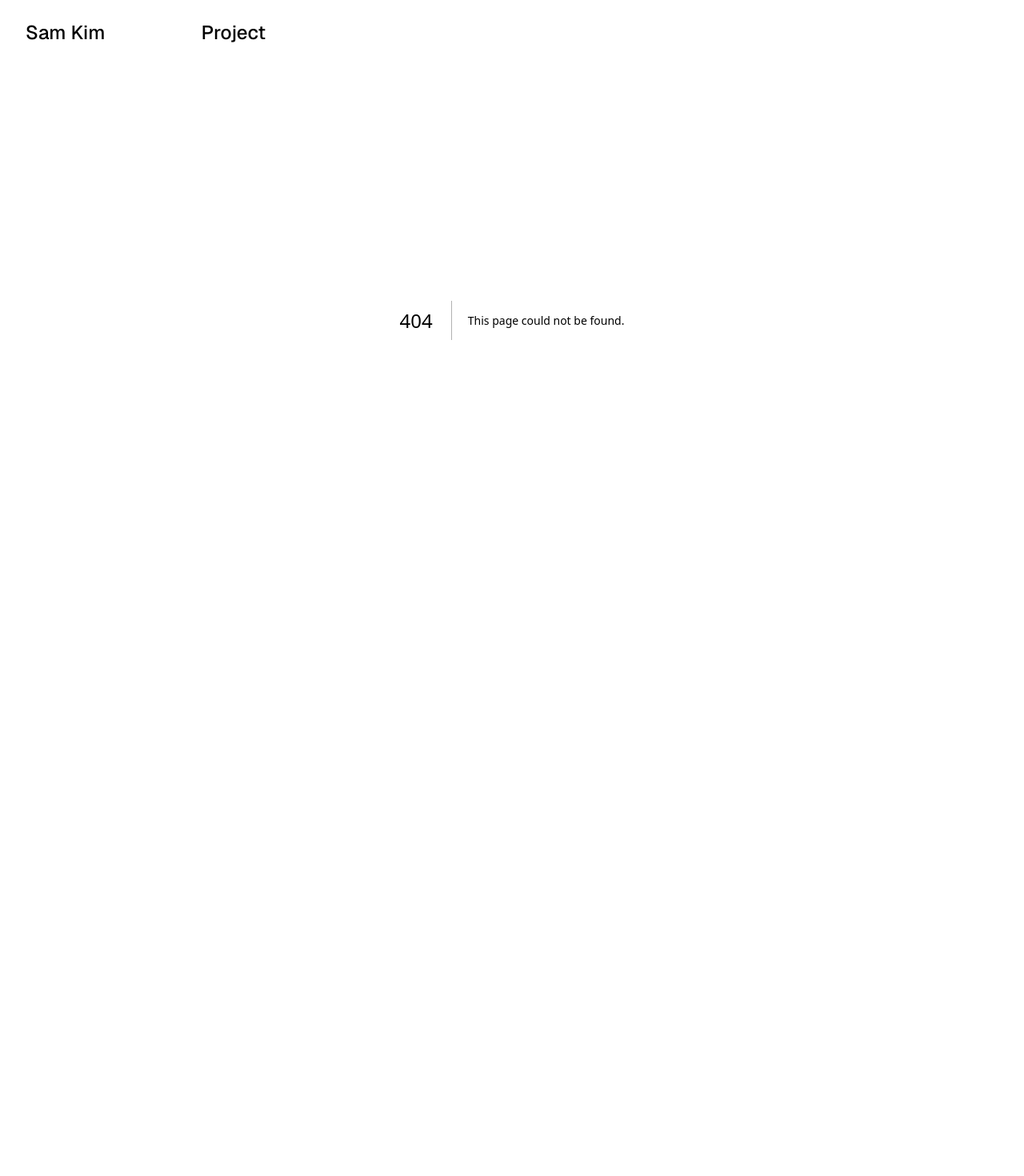
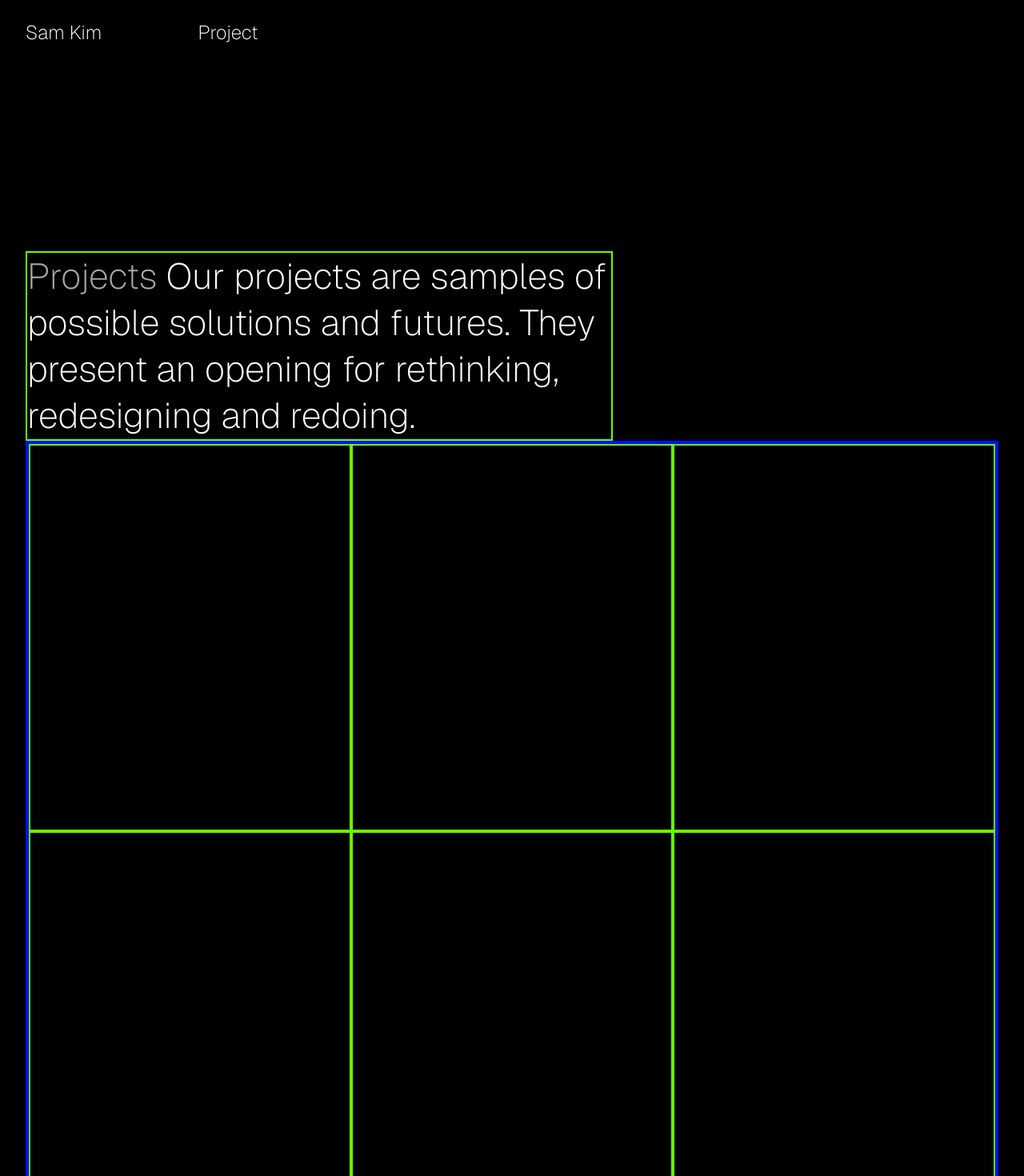
Before and after one commit to Andysimps0n/poltfolio1, a Next.js app in the folder portfolio1/: page / in a window 1280 px wide. Before the commit this address had no page. Shown: the top 1470 px of the page at 80% size. Before the commit the page ends 800 px from the top, so only its background shows below. Built offline with nearby package versions, Linux system fonts and the light colour scheme.

Commit message:
home page and project grid ssetup

```diff
--- a/portfolio1/src/app/components/Header.js
+++ b/portfolio1/src/app/components/Header.js
@@ -1,17 +1,21 @@
 "use client"
 
 import React, {useState} from 'react'
+import Link from 'next/link'
+
+import { useRouter } from 'next/navigation'
 
 function Header() {
 
   const [isOnProject, setIsOnProject] = useState(false)
+  const router = useRouter()
 
   return (
     <>
 
     <div className='header-container '>
       <div className="header-wrapper ">
-        <div className='header-element'>Sam Kim</div>
+        <div className='header-element' onClick={()=>{router.push('/')}}>Sam Kim</div>
         <div onClick={()=>{setIsOnProject(!isOnProject); console.log('clicked')}} className='header-element relative'>
           {isOnProject ? "Close" : "Project"}
         </div>
@@ -32,8 +36,8 @@ function Header() {
       </div>
 
       <div className="project-menu">
-        <div className="project-text">project1</div>
-        <div className="project-text">project1</div>
+        <div className="project-text" onClick={()=>{setIsOnProject(false)}}><Link style={{textDecoration : "none"}} href="/project1">project1</Link></div>
+        <div className="project-text" onClick={()=>{setIsOnProject(false)}}><Link style={{textDecoration : "none"}} href="/project2">project2</Link></div>
       </div>
     </div>
     : null}
--- /dev/null
+++ b/portfolio1/src/app/page.js
@@ -0,0 +1,19 @@
+import React from 'react'
+
+function page() {
+  return (
+    <div className="home-outer-most-container ">
+      <div className="home-title-container border"><span className="grey-text">Projects</span> Our projects are samples of possible solutions and futures. They present an opening for rethinking, redesigning and redoing.</div>
+      <div className="home-project-grid border2">
+        <div className="home-project-grid-container border"></div>
+        <div className="home-project-grid-container border"></div>
+        <div className="home-project-grid-container border"></div>
+        <div className="home-project-grid-container border"></div>
+        <div className="home-project-grid-container border"></div>
+        <div className="home-project-grid-container border"></div>
+      </div>
+    </div>
+  )
+}
+
+export default page
--- /dev/null
+++ b/portfolio1/src/app/project2/page.js
@@ -0,0 +1,140 @@
+'use client'
+import React, {useState, useEffect, useRef} from 'react';
+import ProjectExplain from '../components/ProjectExplain';
+import Header from '../components/Header'
+import Head from 'next/head';
+
+
+
+import { SlArrowRight, SlArrowLeft } from "react-icons/sl";
+export default function Home() {
+
+  const [isReadMore, setIsReadMore] = useState(false)
+  const [carouselPage, setCarouselPage] = useState(0)
+  const carouselArr = new Array(3).fill(0);
+
+
+  const animationRef = useRef(null)
+
+  useEffect(()=>{
+
+
+    if (animationRef.current) {
+
+      const observer = new IntersectionObserver((entries) => {
+        entries.forEach((entry) => {
+          // If the element is in view, add the 'visible' class
+            console.log('hihih')
+            entry.target.style.opacity = 1;
+        });
+      }, []);
+
+      observer.observe(animationRef.current)
+    }
+  })
+  return (
+    <div>
+      <Head>
+        <link rel="stylesheet" href="https://fonts.googleapis.com/css2?family=Material+Symbols+Outlined:opsz,wght,FILL,GRAD@20..48,100..700,0..1,-50..200&icon_names=arrow_forward_ios" />
+        <link rel="stylesheet" href="https://fonts.googleapis.com/css2?family=Material+Symbols+Outlined:opsz,wght,FILL,GRAD@24,200,0,0&icon_names=arrow_forward_ios" />
+      </Head>
+
+
+      <div className="text1-wrapper ">
+            <div className='text-title' id='title'>Norwegian National</div>
+            <div className='text-title'>Opera and Ballet</div>
+            <div className='text-title color-grey'>Giving waterfront space back to the public</div>
+            <div className='text-normal text-margin'>2000–2008</div>
+            <div className='text-normal text-margin'>Architecture, Art, Landscape Architecture, Interior Architecture</div>
+      </div>
+
+      <div className="first-picture"></div>
+
+
+        <ProjectExplain ></ProjectExplain>
+
+        <div className="second-photo-container ">
+          <div id="photo2"></div>
+          <div id="photo3"></div>
+        </div>
+
+
+        <div className="text-section-1">
+          <div className="text-section-title ">Textext</div>
+          <div className="text-section-text">An ancient custom now protected by Norwegian law, alle­mannsretten (Norwegian for the right to roam) ensures one's freedom to move unrestricted throughout the countryside. Applying this idea to the interior in addition to the exterior of a building­ that is, to the landscape and also to the architecture - removes the oppositional nature from these terms. As they become synonymous, interior and exterior spaces become continuous. It was in this spirit that our proposal for the Norwegian National Opera and Ballet was conceived.</div>
+        </div>
+
+
+        {/* <div className="carousel-container">
+          <div className="carousel-wrapper" style={{left : `${-100 * carouselPage}%`}} >
+            <div id="photo5"></div>
+            <div id="photo4"></div>
+            <div id="photo6"></div>
+
+          </div>
+          <div className="carousel-arrow-container">
+            <div className="arrow-holder" onClick={()=>{carouselPage > 0 ? setCarouselPage(carouselPage-1) : null}}>
+              <SlArrowLeft size={40}></SlArrowLeft>
+            </div>
+            <div className="arrow-holder" onClick={()=>{carouselPage < 2 ? setCarouselPage(carouselPage+1) : null}} >
+              <SlArrowRight size={40}></SlArrowRight>
+            </div>
+          </div>
+          <div className="carousel-nth-wrapper">
+            <div className="carousel-nth">
+              {
+                carouselArr.map((_, i)=>(
+                  i == carouselPage ? <div key={i} className="carousel-nth-element grey"></div> : <div key={i} className="carousel-nth-element"></div>
+                ))
+              }
+            </div>
+          </div>
+        </div> */}
+
+
+        <div className="FiveEm"></div>
+        <div className="text-section-1">
+          <div className="text-section-title">Textext</div>
+          <div className="text-section-text">An ancient custom now protected by Norwegian law, alle­mannsretten (Norwegian for the right to roam) ensures one's freedom to move unrestricted throughout the countryside. Applying this idea to the interior in addition to the exterior of a building­ that is, to the landscape and also to the architecture - removes the oppositional nature from these terms. As they become synonymous, interior and exterior spaces become continuous. It was in this spirit that our proposal for the Norwegian National Opera and Ballet was conceived.</div>
+        </div>
+
+
+        <div className="first-picture"></div>
+        <div className="FiveEm"></div>
+        <div className="text-section-1">
+          <div className="text-section-title">Textext</div>
+          <div className="text-section-text">An ancient custom now protected by Norwegian law, alle­mannsretten (Norwegian for the right to roam) ensures one's freedom to move unrestricted throughout the countryside. Applying this idea to the interior in addition to the exterior of a building­ that is, to the landscape and also to the architecture - removes the oppositional nature from these terms. As they become synonymous, interior and exterior spaces become continuous. It was in this spirit that our proposal for the Norwegian National Opera and Ballet was conceived.</div>
+        </div>
+        <div className="text-section-1">
+          <div className="text-section-title">Textext</div>
+          <div className="text-section-text">An ancient custom now protected by Norwegian law, alle­mannsretten (Norwegian for the right to roam) ensures one's freedom to move unrestricted throughout the countryside. Applying this idea to the interior in addition to the exterior of a building­ that is, to the landscape and also to the architecture - removes the oppositional nature from these terms. As they become synonymous, interior and exterior spaces become continuous. It was in this spirit that our proposal for the Norwegian National Opera and Ballet was conceived.</div>
+        </div>
+
+
+        <div className="second-photo-container ">
+          <div id="photo2"></div>
+          <div id="photo3"></div>
+        </div>
+
+
+        <div className="text-section-1">
+          <div className="text-section-title ">Textext</div>
+          <div className="text-section-text">An ancient custom now protected by Norwegian law, alle­mannsretten (Norwegian for the right to roam) ensures one's freedom to move unrestricted throughout the countryside. Applying this idea to the interior in addition to the exterior of a building­ that is, to the landscape and also to the architecture - removes the oppositional nature from these terms. As they become synonymous, interior and exterior spaces become continuous. It was in this spirit that our proposal for the Norwegian National Opera and Ballet was conceived.</div>
+        </div>
+        <div className="text-section-1">
+          <div className="text-section-title "></div>
+          <div className="text-section-text">
+            <div className="footer-title">Reach me</div>
+            <a href="">LinkedIn</a><br></br>
+            <a href="">Instargram</a><br></br>
+            <a href="">rlabmscks0714@gmail.com</a><br></br>
+
+          </div>
+        </div>
+        <div className="text-section-1"></div>
+
+    </div>
+
+
+  );
+}
--- a/portfolio1/src/globals.css
+++ b/portfolio1/src/globals.css
@@ -26,7 +26,7 @@ body::-webkit-scrollbar {
 }
 
 .border {
-  border: 2px solid red;
+  border: 2px solid rgb(102, 255, 0);
 }
 
 .text-margin {
@@ -69,10 +69,15 @@ body::-webkit-scrollbar {
 .header-element {
   height: fit-content;
   width: fit-content;
-  font-weight: 500;
+  font-weight: 200;
   font-size: 1.5rem;
+  text-decoration: none;
   margin-right: 5em;
   z-index: 2;
+}
+
+.nodeco {
+  text-decoration: none;
 }
 
 .header-element:hover {
@@ -120,10 +125,14 @@ body::-webkit-scrollbar {
 }
 .project-text {
   width: 95%;
+  font-size: 1.5em;
   height: fit-content;
   margin: 1em auto;
-  border-bottom: 1px solid black;
+  text-decoration: none;
+  border-bottom: 1px solid rgb(104, 104, 104);
 }
+
+
 
 .header-wrapper {
   width: 95%;
@@ -410,9 +419,40 @@ a {
 }
 
 
+.home-outer-most-container {
+  width: 95%;
+  height: 60em;
+  margin: 8em auto 0 auto;
+}
 
+.home-title-container {
+  font-size: 2.8em;
+  margin-top: 7em;
+  width: 60%;
+  line-height: 1.3em;
+  height: fit-content;
+  font-weight: 200;
+}
 
+.grey-text {
+  color: rgb(168, 168, 168);
+}
 
+.border2 {
+  border: 4px  solid rgb(0, 17, 255);
+}
+.home-project-grid {
+  width: 100%;
+  height: 60em;
+  display: flex;
+  flex-wrap: wrap;
+  box-sizing: border-box;
+}
+
+.home-project-grid-container {
+  width: 33%;
+  height: 30em;
+}
 
 @media (max-width: 768px) {
   html {
```
Also changed, not shown: portfolio1/src/page.js (deleted, +0 -11 lines).
